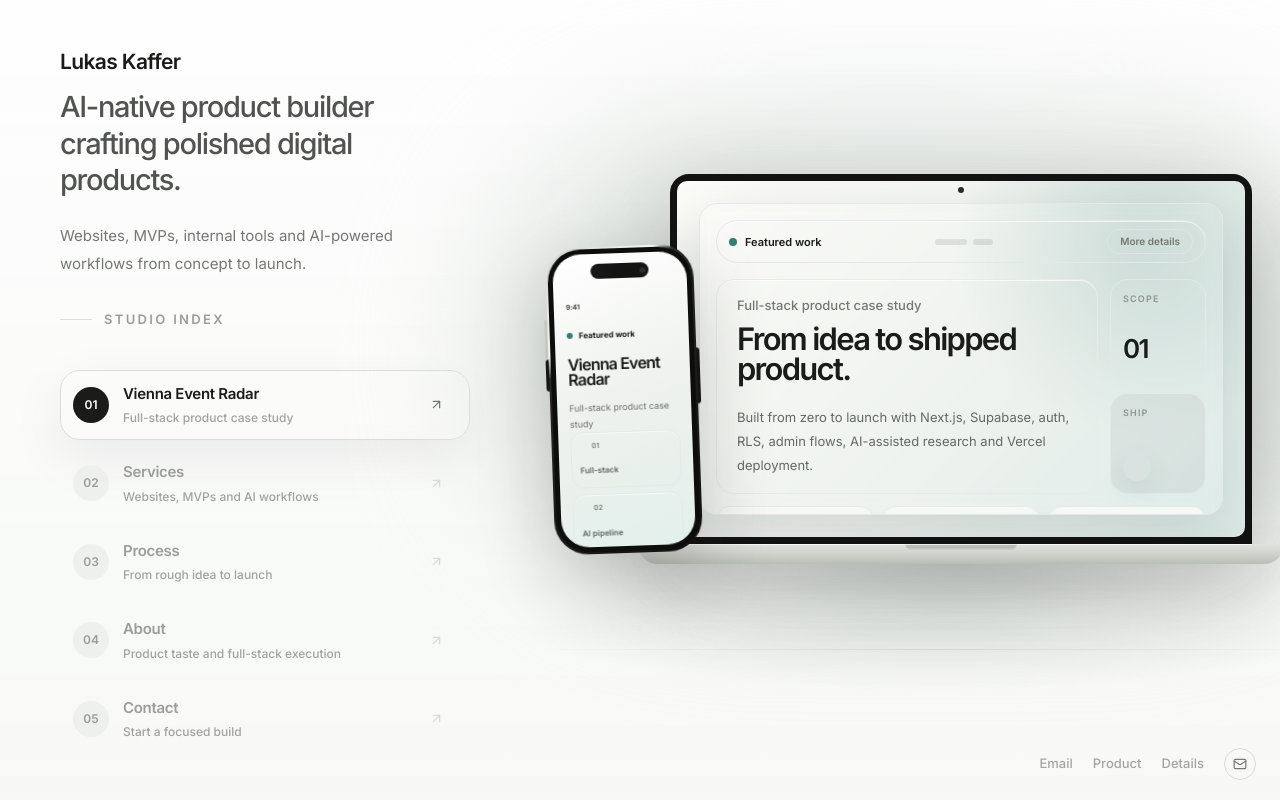
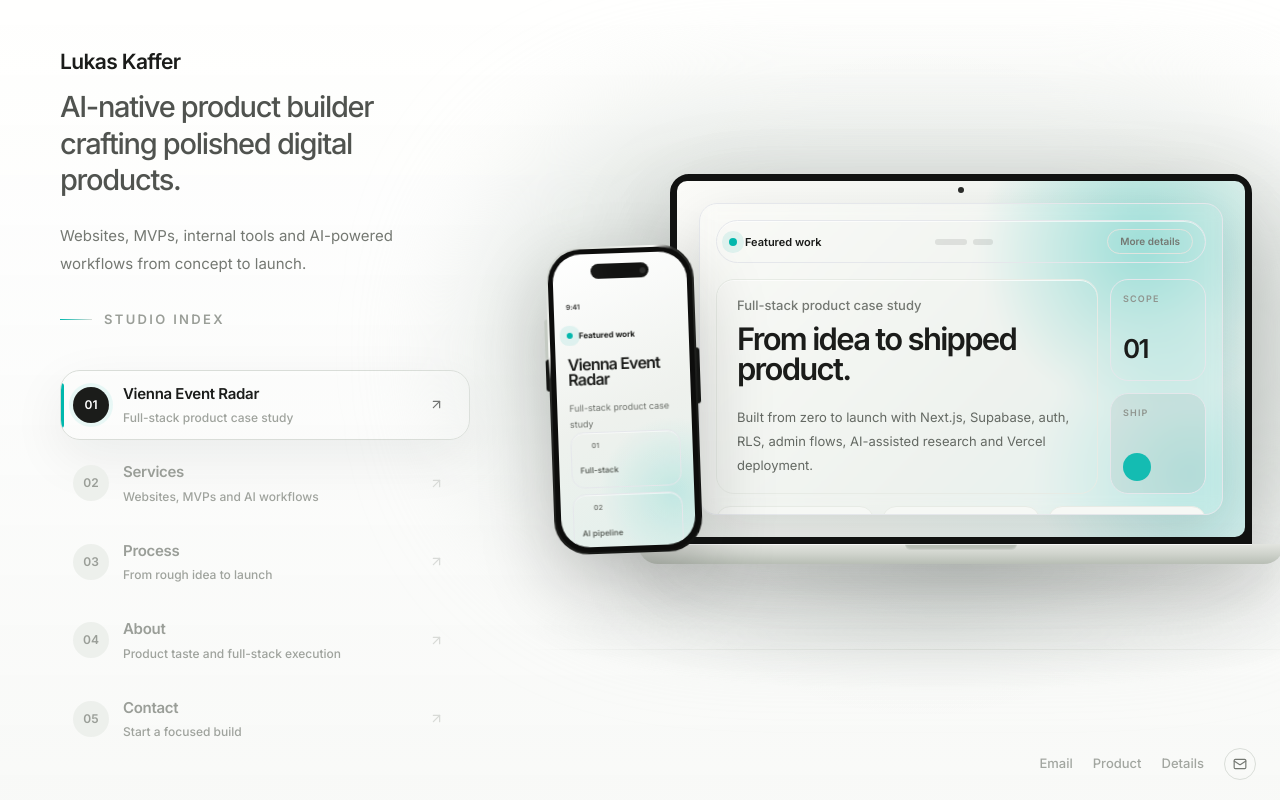
Before and after one commit to azuuriai/landingpage, a Next.js app: page / in a window 1280 px wide. Built offline with nearby package versions, Linux system fonts and the light colour scheme.

Commit message:
Refine teal accent system

```diff
--- a/app/globals.css
+++ b/app/globals.css
@@ -20,7 +20,7 @@ body {
 }
 
 ::selection {
-  background: rgba(52, 124, 118, 0.18);
+  background: rgba(0, 184, 173, 0.22);
   color: #0f1110;
 }
 
@@ -68,6 +68,61 @@ body {
   }
 }
 
+.accent-pulse {
+  animation: accentPulse 3.8s ease-in-out infinite;
+}
+
+.accent-line {
+  animation: accentLine 0.42s cubic-bezier(0.22, 1, 0.36, 1) both;
+}
+
+.screen-sheen {
+  animation: screenSheen 8.5s ease-in-out infinite;
+}
+
+@keyframes accentPulse {
+  0%,
+  100% {
+    box-shadow: 0 0 0 0 rgba(0, 184, 173, 0);
+    opacity: 0.9;
+  }
+
+  45% {
+    box-shadow: 0 0 0 7px rgba(0, 184, 173, 0.1);
+    opacity: 1;
+  }
+}
+
+@keyframes accentLine {
+  from {
+    opacity: 0;
+    transform: translateY(8px) scaleY(0.55);
+  }
+
+  to {
+    opacity: 1;
+    transform: translateY(0) scaleY(1);
+  }
+}
+
+@keyframes screenSheen {
+  0%,
+  36% {
+    opacity: 0;
+    transform: translateX(0) rotate(12deg);
+  }
+
+  52% {
+    opacity: 0.72;
+  }
+
+  72%,
+  100% {
+    opacity: 0;
+    transform: translateX(330%) rotate(12deg);
+  }
+}
+
 @keyframes modalFade {
   from {
     opacity: 0;
--- a/app/page.tsx
+++ b/app/page.tsx
@@ -125,8 +125,8 @@ export default function Home() {
   }, [modalPanel]);
 
   return (
-    <main className="min-h-svh overflow-hidden bg-[#f7f8f6] text-[#1b1c1a]">
-      <div className="pointer-events-none fixed inset-0 bg-[radial-gradient(circle_at_70%_42%,rgba(52,124,118,0.065),transparent_31%),linear-gradient(180deg,rgba(255,255,255,0.84),rgba(247,248,246,0.9))]" />
+    <main className="min-h-svh overflow-hidden bg-[#f8f9f7] text-[#1b1c1a]">
+      <div className="pointer-events-none fixed inset-0 bg-[radial-gradient(circle_at_72%_48%,rgba(28,32,29,0.055),transparent_34%),linear-gradient(180deg,rgba(255,255,255,0.88),rgba(248,249,247,0.94))]" />
       <div className="relative mx-auto grid min-h-svh w-full max-w-[1160px] grid-cols-1 px-6 py-8 lg:grid-cols-[410px_1fr] lg:items-center lg:gap-24 lg:px-0 lg:py-0">
         <section className="flex flex-col justify-center pt-10 lg:min-h-[720px] lg:pt-0">
           <p className="text-[21px] font-semibold tracking-[-0.03em] text-[#1b1c1a]">
@@ -140,7 +140,7 @@ export default function Home() {
           </p>
 
           <div className="mt-8 flex items-center gap-3 text-[13px] font-semibold uppercase tracking-[0.18em] text-[#9a9e98]">
-            <span className="h-px w-8 bg-[#d9ddd8]" />
+            <span className="h-px w-8 bg-gradient-to-r from-[#00b8ad] to-[#d9ddd8]" />
             Studio index
           </div>
 
@@ -153,15 +153,20 @@ export default function Home() {
                   key={item.id}
                   type="button"
                   onClick={() => setActiveId(item.id)}
-                  className={`group grid min-h-[64px] w-full grid-cols-[38px_1fr_28px] items-center gap-3 rounded-[20px] border px-3 py-3 text-left transition duration-300 focus:outline-none focus:ring-2 focus:ring-[#347c76]/18 ${
+                  className={`group relative grid min-h-[64px] w-full grid-cols-[38px_1fr_28px] items-center gap-3 overflow-hidden rounded-[20px] border px-3 py-3 text-left transition duration-300 focus:outline-none focus:ring-2 focus:ring-[#00b8ad]/30 ${
                     isActive
                       ? "border-[#d9ddd8] bg-white/88 text-[#1b1c1a] shadow-[0_18px_54px_rgba(20,24,22,0.07)]"
                       : "border-transparent text-[#9a9e98] hover:border-[#e1e4df] hover:bg-white/62 hover:text-[#1b1c1a]"
                   }`}
                 >
+                  {isActive ? (
+                    <span className="accent-line absolute inset-y-3 left-0 w-[3px] rounded-r-full bg-[#00b8ad]" />
+                  ) : null}
                   <span
                     className={`flex h-9 w-9 items-center justify-center rounded-full text-[12px] font-semibold transition ${
-                      isActive ? "bg-[#1b1c1a] text-white" : "bg-[#edf0ec] text-[#9a9e98]"
+                      isActive
+                        ? "bg-[#1b1c1a] text-white shadow-[0_0_0_4px_rgba(0,184,173,0.08)]"
+                        : "bg-[#edf0ec] text-[#9a9e98]"
                     }`}
                   >
                     0{index + 1}
@@ -207,7 +212,7 @@ export default function Home() {
         >
           Details
         </button>
-        <span className="inline-flex h-8 w-8 items-center justify-center rounded-full border border-[#d9ddd8] bg-white/62 text-[#747872]">
+        <span className="inline-flex h-8 w-8 items-center justify-center rounded-full border border-[#d9ddd8] bg-white/62 text-[#747872] transition hover:border-[#00b8ad]/40 hover:text-[#00a69b]">
           <Mail size={14} />
         </span>
       </footer>
@@ -242,7 +247,8 @@ function MacBook({ panel, onOpenDetails }: { panel: Panel; onOpenDetails: () =>
     <div className="relative">
       <div className="relative rounded-t-[19px] border-[7px] border-[#111211] bg-[#111211] shadow-[0_32px_96px_rgba(17,18,17,0.24)]">
         <span className="absolute left-1/2 top-1.5 z-20 h-1.5 w-1.5 -translate-x-1/2 rounded-full bg-[#2a2b29] ring-1 ring-white/10" />
-        <div className="aspect-[16/10] overflow-hidden rounded-[10px] bg-[radial-gradient(circle_at_82%_18%,rgba(52,124,118,0.18),transparent_34%),linear-gradient(135deg,#fbfbf8_0%,#eef2ee_56%,#dcebe8_100%)] p-[22px]">
+        <div className="relative aspect-[16/10] overflow-hidden rounded-[10px] bg-[radial-gradient(circle_at_82%_18%,rgba(0,184,173,0.34),transparent_30%),radial-gradient(circle_at_90%_82%,rgba(0,184,173,0.18),transparent_26%),linear-gradient(135deg,#fbfbf8_0%,#eef2ee_58%,#dff1ef_100%)] p-[22px]">
+          <div className="screen-sheen pointer-events-none absolute inset-y-0 left-[-45%] w-[42%] rotate-12 bg-gradient-to-r from-transparent via-white/48 to-transparent" />
           <div className="relative h-full overflow-hidden rounded-[18px] border border-white/72 bg-white/82 p-4 shadow-[0_20px_54px_rgba(17,24,22,0.13)] backdrop-blur">
             <div className="pointer-events-none absolute inset-x-0 top-0 h-12 bg-gradient-to-b from-white/54 to-transparent" />
             <ScreenPanel
@@ -267,14 +273,14 @@ function IPhone({ panel, onOpenDetails }: { panel: Panel; onOpenDetails: () => v
     <button
       type="button"
       onClick={onOpenDetails}
-      className="group relative block w-full rounded-[34px] bg-[linear-gradient(135deg,#cdd2cc,#f5f6f3_24%,#272826_29%,#10110f_100%)] p-[2px] text-left shadow-[0_30px_74px_rgba(17,18,17,0.22)] transition hover:-translate-y-1 focus:outline-none focus:ring-2 focus:ring-[#347c76]/18"
+      className="group relative block w-full rounded-[34px] bg-[linear-gradient(135deg,#cdd2cc,#f5f6f3_24%,#272826_29%,#10110f_100%)] p-[2px] text-left shadow-[0_30px_74px_rgba(17,18,17,0.22)] transition hover:-translate-y-1 focus:outline-none focus:ring-2 focus:ring-[#00b8ad]/30"
       aria-label={`Open details for ${panel.title}`}
     >
       <span className="absolute -left-[3px] top-[23%] h-10 w-[3px] rounded-l-full bg-[#c4cac2]" />
       <span className="absolute -left-[3px] top-[36%] h-8 w-[3px] rounded-l-full bg-[#151614]" />
       <span className="absolute -right-[3px] top-[34%] h-14 w-[3px] rounded-r-full bg-[#151614]" />
       <div className="rounded-[33px] bg-[#0d0d0c] p-[5px]">
-        <div className="relative aspect-[9/19.7] overflow-hidden rounded-[28px] bg-[linear-gradient(160deg,#ffffff_0%,#eef1ed_50%,#d7efeb_152%)] px-3 pb-3 pt-4">
+        <div className="relative aspect-[9/19.7] overflow-hidden rounded-[28px] bg-[radial-gradient(circle_at_85%_82%,rgba(0,184,173,0.16),transparent_28%),linear-gradient(160deg,#ffffff_0%,#eef1ed_54%,#d7efeb_152%)] px-3 pb-3 pt-4">
           <div className="absolute inset-x-0 top-0 h-16 bg-gradient-to-b from-white/62 to-transparent" />
           <div className="absolute left-1/2 top-2.5 z-20 h-[15px] w-[58px] -translate-x-1/2 rounded-full bg-[#10100f] shadow-[inset_10px_0_18px_rgba(255,255,255,0.04)]" />
           <div className="absolute left-[calc(50%+20px)] top-[15px] z-20 h-1.5 w-1.5 rounded-full bg-[#2c2c2b]" />
@@ -294,7 +300,7 @@ function PhoneScreen({ panel }: { panel: Panel }) {
           <span className="h-1.5 w-6 rounded-full bg-[#1b1c1a]/18" />
         </div>
         <div className="mb-4 flex items-center gap-1.5">
-          <span className="h-1.5 w-1.5 rounded-full bg-[#347c76]" />
+          <span className="accent-pulse h-1.5 w-1.5 rounded-full bg-[#00b8ad]" />
           <span className="text-[8px] font-bold text-[#1b1c1a]">{panel.eyebrow}</span>
         </div>
         <h3 className="text-[16px] font-semibold leading-[0.98] tracking-[-0.05em] text-[#1b1c1a]">
@@ -326,7 +332,7 @@ function ScreenPanel({ panel, onOpenDetails }: { panel: Panel; onOpenDetails: ()
     <div className="relative flex h-full animate-[softReveal_0.34s_cubic-bezier(0.22,1,0.36,1)_both] flex-col">
       <div className="mb-4 flex items-center justify-between rounded-full border border-white/64 bg-white/34 px-3 py-2 shadow-[inset_0_1px_0_rgba(255,255,255,0.62)]">
         <div className="flex items-center gap-2">
-          <span className="h-2 w-2 rounded-full bg-[#347c76]" />
+          <span className="accent-pulse h-2 w-2 rounded-full bg-[#00b8ad]" />
           <span className="text-[11px] font-semibold text-[#1b1c1a]">{panel.eyebrow}</span>
         </div>
         <div className="hidden items-center gap-1.5 sm:flex">
@@ -336,7 +342,7 @@ function ScreenPanel({ panel, onOpenDetails }: { panel: Panel; onOpenDetails: ()
         <button
           type="button"
           onClick={onOpenDetails}
-          className="rounded-full border border-[#e1e4df] bg-white/72 px-3 py-1 text-[10px] font-semibold text-[#747872] transition hover:bg-white hover:text-[#1b1c1a]"
+          className="rounded-full border border-[#e1e4df] bg-white/72 px-3 py-1 text-[10px] font-semibold text-[#747872] transition hover:border-[#00b8ad]/35 hover:bg-white hover:text-[#007f78]"
         >
           More details
         </button>
@@ -364,7 +370,7 @@ function ScreenPanel({ panel, onOpenDetails }: { panel: Panel; onOpenDetails: ()
             <span className="text-[9px] font-semibold uppercase tracking-[0.13em] text-[#8f948e]">
               Ship
             </span>
-            <span className="h-7 w-7 rounded-full bg-[#347c76]/82 shadow-[0_10px_24px_rgba(52,124,118,0.12)]" />
+            <span className="accent-pulse h-7 w-7 rounded-full bg-[#00b8ad] shadow-[0_10px_24px_rgba(0,184,173,0.22)]" />
           </div>
         </div>
       </div>
@@ -375,7 +381,7 @@ function ScreenPanel({ panel, onOpenDetails }: { panel: Panel; onOpenDetails: ()
             key={label}
             type="button"
             onClick={onOpenDetails}
-            className="rounded-[14px] border border-[#e7ebe5] bg-[#f6f8f5] px-3 py-4 text-left transition hover:-translate-y-0.5 hover:bg-white hover:shadow-[0_12px_32px_rgba(20,24,22,0.07)] focus:outline-none focus:ring-2 focus:ring-[#347c76]/16"
+            className="rounded-[14px] border border-[#e7ebe5] bg-[#f6f8f5] px-3 py-4 text-left transition hover:-translate-y-0.5 hover:border-[#00b8ad]/22 hover:bg-white hover:shadow-[0_12px_32px_rgba(20,24,22,0.07)] focus:outline-none focus:ring-2 focus:ring-[#00b8ad]/24"
           >
             <span className="text-[11px] font-semibold text-[#626762]">{label}</span>
           </button>
@@ -409,7 +415,7 @@ function DetailModal({ panel, onClose }: { panel: Panel; onClose: () => void })
               type="button"
               aria-label="Close modal"
               onClick={onClose}
-              className="inline-flex h-10 w-10 shrink-0 items-center justify-center rounded-full border border-[#d9ddd8] bg-white/70 text-[#747872] transition hover:bg-[#1b1c1a] hover:text-white focus:outline-none focus:ring-2 focus:ring-[#347c76]/16"
+              className="inline-flex h-10 w-10 shrink-0 items-center justify-center rounded-full border border-[#d9ddd8] bg-white/70 text-[#747872] transition hover:bg-[#1b1c1a] hover:text-white focus:outline-none focus:ring-2 focus:ring-[#00b8ad]/24"
             >
               <X size={16} />
             </button>
--- a/tailwind.config.ts
+++ b/tailwind.config.ts
@@ -14,13 +14,13 @@ const config: Config = {
         bone: "#f7f8f6",
         muted: "#9a9e98",
         line: "rgba(27, 28, 26, 0.12)",
-        accent: "#347c76",
+        accent: "#00b8ad",
       },
       fontFamily: {
         sans: ["var(--font-inter)", "Inter", "system-ui", "sans-serif"],
       },
       boxShadow: {
-        glow: "0 0 80px rgba(52, 124, 118, 0.07)",
+        glow: "0 0 80px rgba(0, 184, 173, 0.16)",
       },
     },
   },
```
